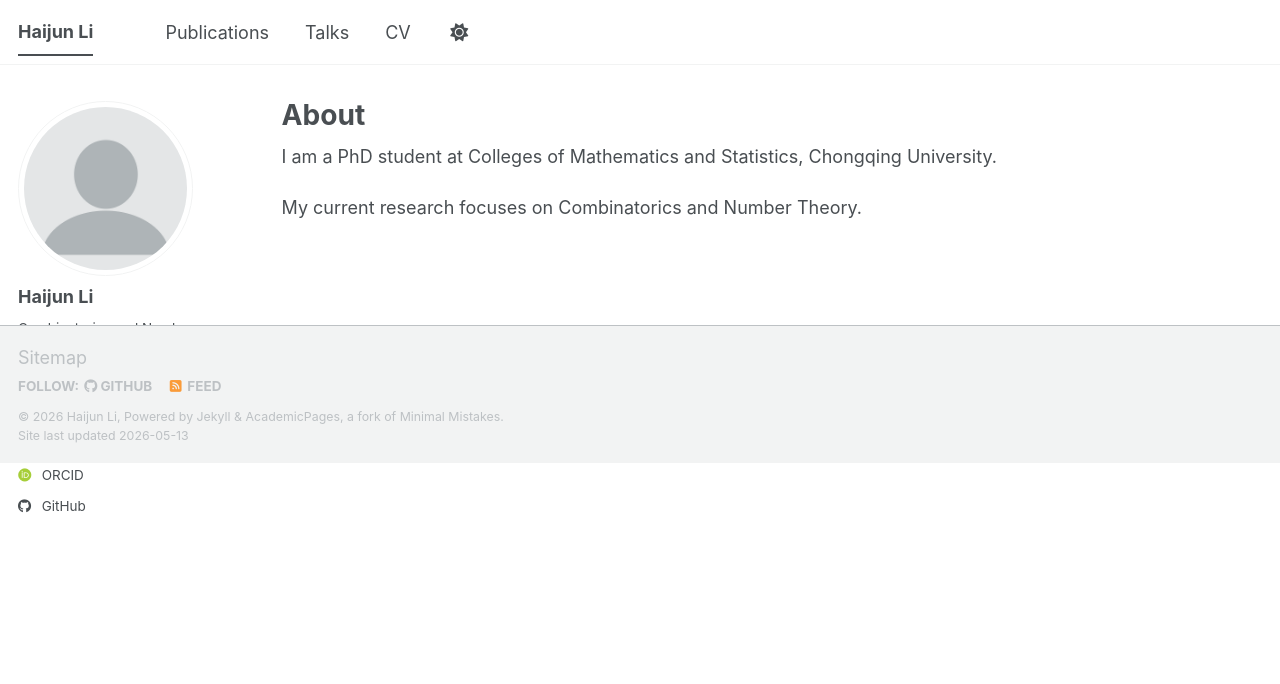
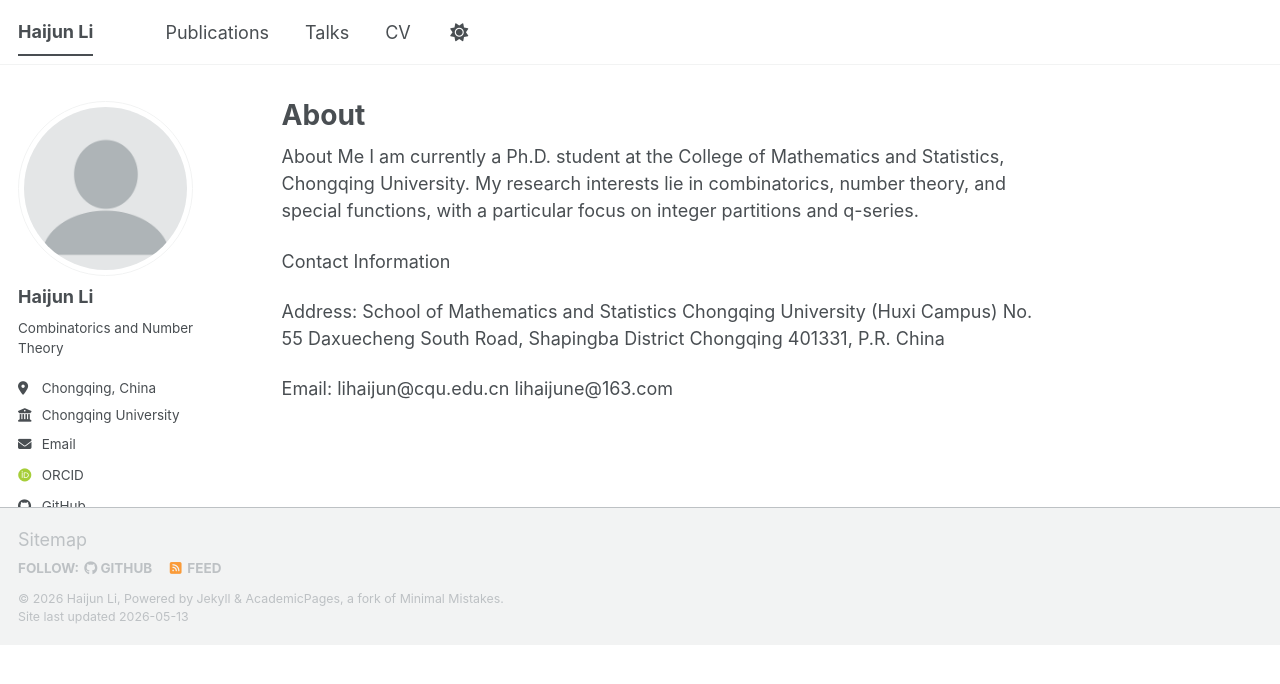
Before and after one commit to lihaijun-hygen/lihaijun-hygen.github.io, a Jekyll site: the page built from _pages/about.md, in a window 1280 px wide. Shown: the top 684 px of the page. Built offline with Jekyll 4.4.1, drawn with Linux system fonts in a browser that asks for light colours; some web fonts are replaced; a script bundle is joined from its source files by our own code; library files that are not in the unit come from our copies.

Commit message:
about.md

```diff
--- a/_pages/about.md
+++ b/_pages/about.md
@@ -6,6 +6,17 @@ redirect_from:
   - /about/
   - /about.html
 ---
-I am a PhD student at Colleges of Mathematics and Statistics, Chongqing University.
+About Me
+I am currently a Ph.D. student at the College of Mathematics and Statistics, Chongqing University. My research interests lie in combinatorics, number theory, and special functions, with a particular focus on integer partitions and q-series.
 
-My current research focuses on Combinatorics and Number Theory.
+Contact Information
+
+Address:
+School of Mathematics and Statistics
+Chongqing University (Huxi Campus)
+No. 55 Daxuecheng South Road, Shapingba District
+Chongqing 401331, P.R. China
+
+Email:
+lihaijun@cqu.edu.cn
+lihaijune@163.com
```
